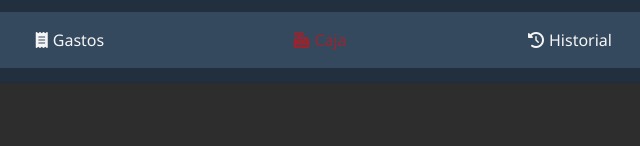
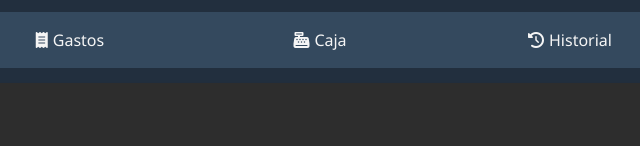
Before and after one commit to yovannystrm2-oss/anyela, a plain HTML site: page index.html in a window 1280 px wide. Shown: the part 196-342 px from the top of the page, 320-960 px from the left. Drawn offline with nearby package versions, Linux system fonts and the light colour scheme.

Commit message:
Update index.html

```diff
--- a/index.html
+++ b/index.html
@@ -835,7 +835,7 @@
             <div class="tab" data-tab="expenses">
                 <i class="fas fa-receipt"></i> Gastos
             </div>
-            <div class="tab disabled" data-tab="cash">
+            <div class="tab" data-tab="cash">
                 <i class="fas fa-cash-register"></i> Caja
             </div>
             <div class="tab" data-tab="history">
```
